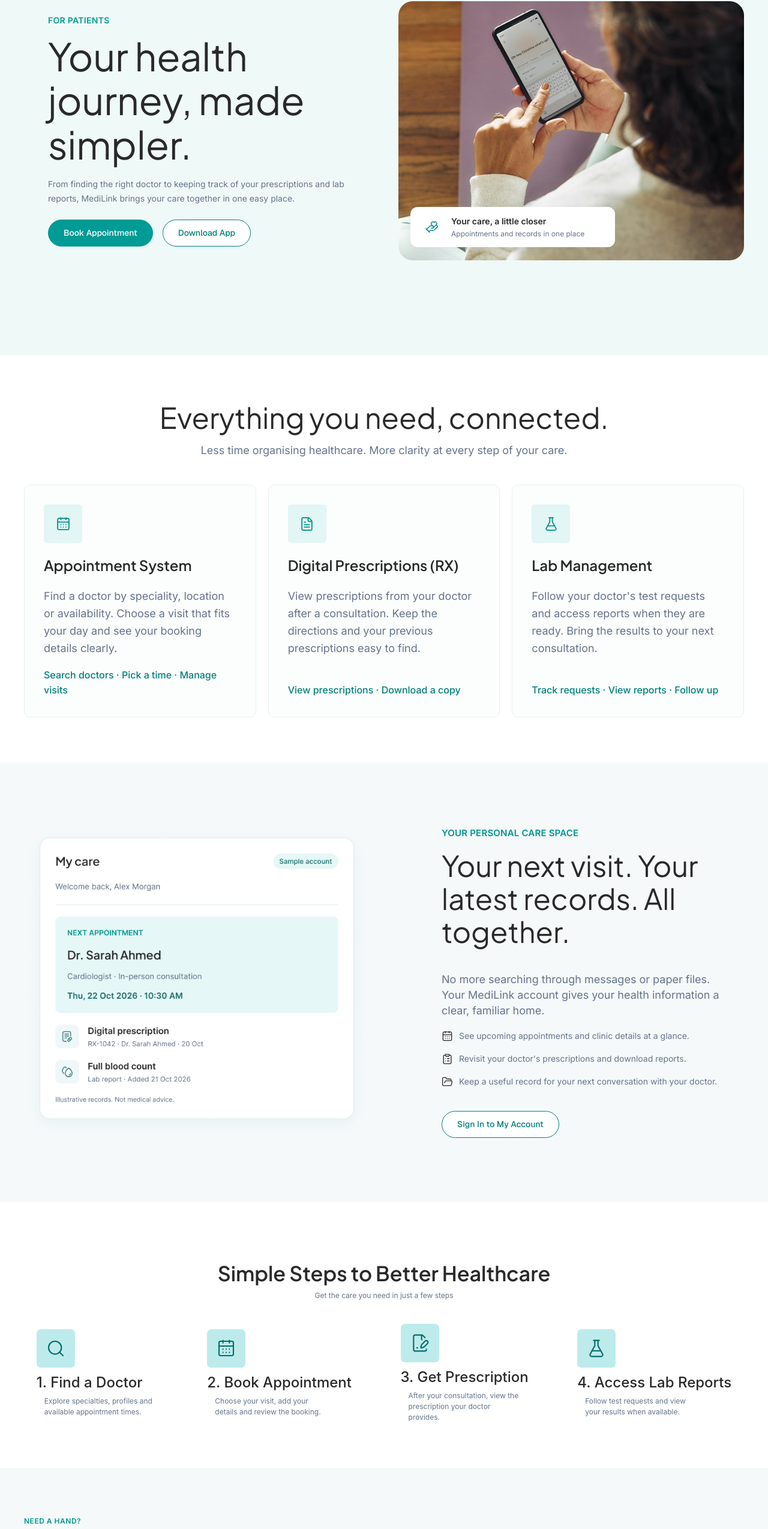
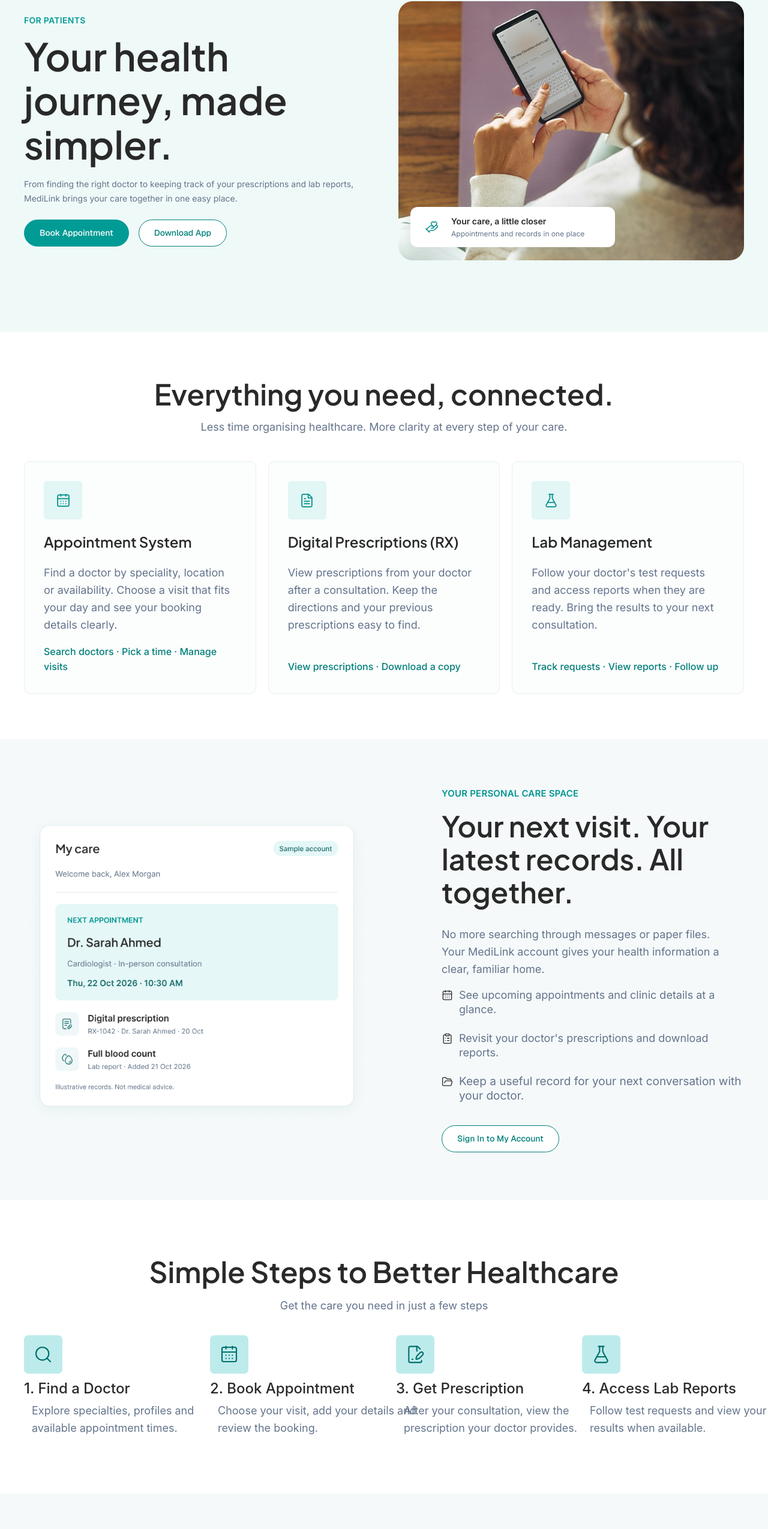
Before and after one commit to devjahid1/krafti_Health, a React (Vite) app: page /patients in a window 1280 px wide. Shown: the part 234-2783 px from the top of the page at 60% size. Built offline with nearby package versions, Linux system fonts and the light colour scheme.

Commit message:
Fix Footer

```diff
--- a/src/Components/Patients_Components/ForPatientsHero.jsx
+++ b/src/Components/Patients_Components/ForPatientsHero.jsx
@@ -4,27 +4,27 @@ import patientHero from "../../assets/ForPatients/patient-hero.png";
 
 const ForPatientsHero = () => {
   return (
-    <section className="w-full overflow-hidden bg-transparent px-5 py-12 sm:px-8 md:py-14 lg:px-10 lg:py-[70px]">
+    <section className="w-full h-[708px] overflow-hidden bg-transparent px-5 py-12 sm:px-8 md:py-14 lg:px-10 lg:py-[70px]">
 
       <div className="mx-auto flex min-h-[auto] w-full max-w-[1440px] flex-col items-center justify-center gap-10 md:gap-12 lg:min-h-[607px] lg:flex-row lg:gap-[45px] xl:gap-[55px]">
 
         {/* Left Content */}
         <div className="flex w-full flex-col items-start md:max-w-[680px] lg:w-[52%] lg:max-w-none">
 
-          <span className="mb-[14px] font-inter text-[12px] font-semibold uppercase leading-[18px] tracking-[0.3px] text-[#009B95] sm:text-[14px] lg:ml-[20px] xl:ml-[40px]">
+          <span className="mb-[14px] font-inter text-[12px] font-semibold uppercase leading-[18px] tracking-[0.3px] text-[#009B95] sm:text-[14px] lg:ml-[20px] xl:ml-[0px]">
             For Patients
           </span>
 
-          <h1 className="max-w-[670px] font-jakarta text-[34px] font-normal leading-[1.15] text-[#292929] sm:text-[42px] md:text-[48px] lg:ml-[20px] lg:text-[52px] xl:ml-[40px] xl:text-[64px]">
+          <h1 className="max-w-[670px] font-jakarta text-[34px] font-normal leading-[1.15] text-[#292929] sm:text-[42px] md:text-[48px] lg:ml-[20px] lg:text-[52px] font-semibold xl:ml-[0px] xl:text-[64px]">
             Your health journey, made simpler.
           </h1>
 
-          <p className="mt-[18px] max-w-[600px] font-inter text-[13px] font-normal leading-[22px] text-[#64748B] sm:text-[14px] sm:leading-[24px] lg:ml-[20px] xl:ml-[40px]">
+          <p className="mt-[18px] max-w-[600px] font-inter text-[13px] font-normal leading-[22px] text-[#64748B] sm:text-[14px] sm:leading-[24px] lg:ml-[20px] xl:ml-[0px]">
             From finding the right doctor to keeping track of your prescriptions and lab reports, MediLink brings your care together in one easy place.
           </p>
 
           {/* Buttons */}
-          <div className="mt-[23px] flex w-full flex-wrap items-center gap-3 sm:gap-4 lg:ml-[20px] xl:ml-[40px]">
+          <div className="mt-[23px] flex w-full flex-wrap items-center gap-3 sm:gap-4 lg:ml-[20px] xl:ml-[0px]">
 
             <button className="rounded-full border border-[#009B95] bg-[#009B95] px-[20px] py-[11px] font-geist text-[12px] font-medium leading-[21px] text-white transition-colors duration-200 hover:bg-[#007F7A] sm:px-[25px] sm:text-[14px]">
               Book Appointment
@@ -38,7 +38,7 @@ const ForPatientsHero = () => {
         </div>
 
         {/* Right Image */}
-        <div className="relative mx-auto w-full max-w-[602px] shrink-0 md:max-w-[650px] lg:w-[48%] lg:max-w-[560px] xl:max-w-[602px]">
+        <div className="relative mx-auto w-full max-w-[602px] shrink-0 md:max-w-[650px] lg:w-[48%] lg:max-w-[560px] xl:max-w-[734px]">
 
           <img
             src={patientHero}
--- a/src/Components/Patients_Components/PatientFAQ.jsx
+++ b/src/Components/Patients_Components/PatientFAQ.jsx
@@ -49,11 +49,11 @@ const PatientFAQ = () => {
             Need a hand?
           </span>
 
-          <h2 className="max-w-[380px] text-left font-jakarta text-[28px] font-semibold leading-[1.2] text-[#292929] sm:text-[34px] md:text-center md:text-[38px] lg:text-left lg:text-[40px]">
+          <h2 className="max-w-[460px] text-left font-jakarta text-[28px] font-semibold leading-[1.2] text-[#292929] sm:text-[34px] md:text-center md:text-[38px] lg:text-left lg:text-[48px]">
             A little clarity before you book.
           </h2>
 
-          <p className="mt-[14px] max-w-[360px] font-inter text-[12px] font-normal leading-[20px] text-[#64748B] sm:mt-[17px] sm:text-[13px] sm:leading-[21px] md:text-center lg:text-left">
+          <p className="mt-[14px] max-w-[460px] font-inter text-[12px] font-normal leading-[20px] text-[#64748B] sm:mt-[17px] sm:text-[18px] sm:leading-[21px] md:text-center lg:text-left">
             Here are a few things patients often ask. For account or booking
             help, visit our Help Center.
           </p>
@@ -87,7 +87,7 @@ const PatientFAQ = () => {
                   aria-expanded={isOpen}
                   className="flex w-full items-center justify-between gap-4 py-[16px] text-left sm:py-[18px] lg:py-[20px]"
                 >
-                  <span className="font-inter text-[13px] font-medium leading-[20px] text-[#292929] sm:text-[14px] sm:leading-[22px] md:text-[15px]">
+                  <span className="font-inter text-[13px] font-medium leading-[20px] text-[#292929] sm:text-[14px] sm:leading-[22px] md:text-[21px]">
                     {faq.question}
                   </span>
 
@@ -109,7 +109,7 @@ const PatientFAQ = () => {
                   }`}
                 >
                   <div className="overflow-hidden">
-                    <p className="max-w-[700px] font-inter text-[11px] font-normal leading-[19px] text-[#64748B] sm:text-[12px] sm:leading-[21px] md:text-[13px]">
+                    <p className="max-w-[700px] font-inter text-[11px] font-normal leading-[19px] text-[#64748B] sm:text-[12px] sm:leading-[21px] md:text-[18px]">
                       {faq.answer}
                     </p>
                   </div>
--- a/src/Components/Patients_Components/PatientFeatures.jsx
+++ b/src/Components/Patients_Components/PatientFeatures.jsx
@@ -41,7 +41,7 @@ const PatientFeatures = () => {
         {/* Section Heading */}
         <div className="mb-[35px] text-center sm:mb-[40px] lg:mb-[45px]">
 
-          <h2 className="font-jakarta text-[27px] font-normal leading-[1.2] text-[#292929] sm:text-[34px] md:text-[40px] lg:text-[48px]">
+          <h2 className="font-jakarta font-semibold text-[27px] font-normal leading-[1.2] text-[#292929] sm:text-[34px] md:text-[40px] lg:text-[48px]">
             Everything you need, connected.
           </h2>
 
--- a/src/Components/Patients_Components/PersonalCareSection.jsx
+++ b/src/Components/Patients_Components/PersonalCareSection.jsx
@@ -29,11 +29,11 @@ const PersonalCareSection = () => {
             Your Personal Care Space
           </span>
 
-          <h2 className="w-full pb-[18px] text-left font-jakarta text-[29px] font-normal leading-[1.15] text-[#292929] sm:pb-[22px] sm:text-[38px] md:text-center md:text-[42px] lg:pb-[26px] lg:text-left lg:text-[44px] xl:text-[48px]">
+          <h2 className="w-full pb-[18px] text-left font-jakarta text-[29px] font-semibold leading-[1.15] text-[#292929] sm:pb-[22px] sm:text-[38px] md:text-center md:text-[42px] lg:pb-[15px] lg:text-left lg:text-[44px] xl:text-[48px]">
             Your next visit. Your latest records. All together.
           </h2>
 
-          <p className="mt-[5px] w-full max-w-[490px] text-left font-inter text-[13px] leading-[22px] text-[#64748B] sm:text-[14px] sm:leading-[24px] md:text-center lg:mt-[14px] lg:text-left lg:text-[16px] lg:leading-[26px] xl:text-[18px]">
+          <p className="mt-[5px] w-full max-w-[490px] text-left font-inter text-[18px] leading-[22px] text-[#64748B] sm:text-[18px] sm:leading-[24px] md:text-center lg:mt-[14px] lg:text-left lg:text-[16px] lg:leading-[29px] xl:text-[18px]">
             No more searching through messages or paper files. Your MediLink account gives your health information a clear, familiar home.
           </p>
 
@@ -47,7 +47,7 @@ const PersonalCareSection = () => {
                 className="mt-[3px] shrink-0 text-[#292929] sm:h-[19px] sm:w-[19px]"
               />
 
-              <p className="font-inter text-[12px] leading-[20px] text-[#64748B] sm:text-[13px] sm:leading-[22px] lg:text-[14px] lg:leading-[24px]">
+              <p className="font-inter text-[12px] leading-[20px] text-[#64748B] pb-[10px] sm:text-[13px] sm:leading-[22px] lg:text-[18px] lg:leading-[24px]">
                 See upcoming appointments and clinic details at a glance.
               </p>
             </div>
@@ -59,7 +59,7 @@ const PersonalCareSection = () => {
                 className="mt-[3px] shrink-0 text-[#292929] sm:h-[19px] sm:w-[19px]"
               />
 
-              <p className="font-inter text-[12px] leading-[20px] text-[#64748B] sm:text-[13px] sm:leading-[22px] lg:text-[14px] lg:leading-[24px]">
+              <p className="font-inter text-[12px] leading-[20px] text-[#64748B] sm:text-[13px] sm:leading-[22px] lg:text-[18px] pb-[10px] lg:leading-[24px]">
                 Revisit your doctor's prescriptions and download reports.
               </p>
             </div>
@@ -71,7 +71,7 @@ const PersonalCareSection = () => {
                 className="mt-[3px] shrink-0 text-[#292929] sm:h-[19px] sm:w-[19px]"
               />
 
-              <p className="font-inter text-[12px] leading-[20px] text-[#64748B] sm:text-[13px] sm:leading-[22px] lg:text-[14px] lg:leading-[24px]">
+              <p className="font-inter text-[12px] leading-[20px] text-[#64748B] sm:text-[13px] sm:leading-[22px] lg:text-[19px] lg:leading-[24px]">
                 Keep a useful record for your next conversation with your doctor.
               </p>
             </div>
--- a/src/Components/Patients_Components/SimpleSteps.jsx
+++ b/src/Components/Patients_Components/SimpleSteps.jsx
@@ -40,11 +40,11 @@ const SimpleSteps = () => {
 
         {/* Section Heading */}
         <div className="mb-[38px] text-center">
-          <h2 className="text-[28px] font-jakarta font-semibold leading-[40px] text-[#292929] md:text-[34px]">
+          <h2 className="text-[28px] font-jakarta font-semibold leading-[40px] text-[#292929] md:text-[48px]">
             Simple Steps to Better Healthcare
           </h2>
 
-          <p className="mt-2 text-[12px] leading-[18px] text-[#64748B]">
+          <p className="mt-7 text-[18px]  leading-[18px] text-[#64748B] mb-10">
             Get the care you need in just a few steps
           </p>
         </div>
@@ -66,12 +66,12 @@ const SimpleSteps = () => {
                 </div>
 
                 {/* Title */}
-                <h3 className="mb-[6px] whitespace-nowrap text-[24px] font-medium leading-[32px] text-[#292929]">
+                <h3 className="mb-[6px] whitespace-nowrap text-[24px] font-medium leading-[32px] text-[#292929] ">
                   {step.id}. {step.title}
                 </h3>
 
                 {/* Description */}
-                <p className="ml-[13px] w-[346px] max-w-[190px] text-[12px] leading-[18px] text-[#64748B]">
+                <p className="ml-[13px] mb-5 w-[346px] max-w-[346px] text-[18px] leading-[29px] text-[#64748B]">
                   {step.description}
                 </p>
 
--- a/src/Pages/Patients.jsx
+++ b/src/Pages/Patients.jsx
@@ -10,8 +10,8 @@ import SimpleSteps from "../Components/Patients_Components/SimpleSteps.jsx";
 const Patients = () => {
   return (
     <>
+      <Navbar />
       <div className="w-full bg-[#EFF9F8]">
-        <Navbar />
         <ForPatientsHero />
       </div>
 
```
